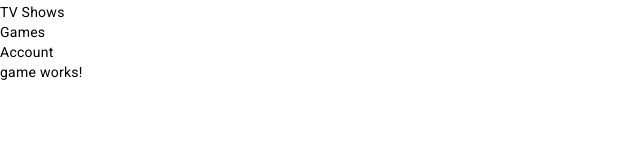
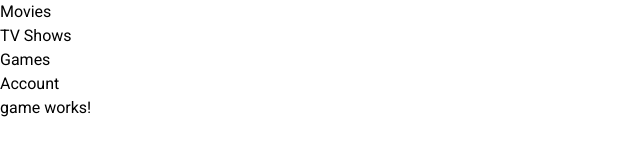
Before and after one commit to HADES4EVERYONE/web-client, an Angular app: page /games in a window 1280 px wide. Shown: the part 448-604 px from the top of the page, without its empty margins (0-640 px from the left). Built offline with nearby package versions, Linux system fonts and the light colour scheme.

Commit message:
Remove all Angular MAterial related code from the commits

```diff
--- a/angular.json
+++ b/angular.json
@@ -30,7 +30,6 @@
               "src/assets"
             ],
             "styles": [
-              "@angular/material/prebuilt-themes/indigo-pink.css",
               "src/styles.scss"
             ],
             "scripts": []
@@ -91,7 +90,6 @@
               "src/assets"
             ],
             "styles": [
-              "@angular/material/prebuilt-themes/indigo-pink.css",
               "src/styles.scss"
             ],
             "scripts": []
--- a/package.json
+++ b/package.json
@@ -16,7 +16,6 @@
     "@angular/compiler": "^17.2.0",
     "@angular/core": "^17.2.0",
     "@angular/forms": "^17.2.0",
-    "@angular/material": "^17.3.0",
     "@angular/platform-browser": "^17.2.0",
     "@angular/platform-browser-dynamic": "^17.2.0",
     "@angular/router": "^17.2.0",
--- a/src/index.html
+++ b/src/index.html
@@ -8,7 +8,6 @@
   <meta name="viewport" content="width=device-width, initial-scale=1">
   <link rel="icon" type="image/x-icon" href="favicon.ico">
   <link href="https://fonts.googleapis.com/css2?family=Roboto:wght@300;400;500&display=swap" rel="stylesheet">
-  <link href="https://fonts.googleapis.com/icon?family=Material+Icons" rel="stylesheet">
 </head>
 
 <body class="mat-typography">
```
Also changed, not shown: 1 other file (tests, documents, lock files or other folders).
